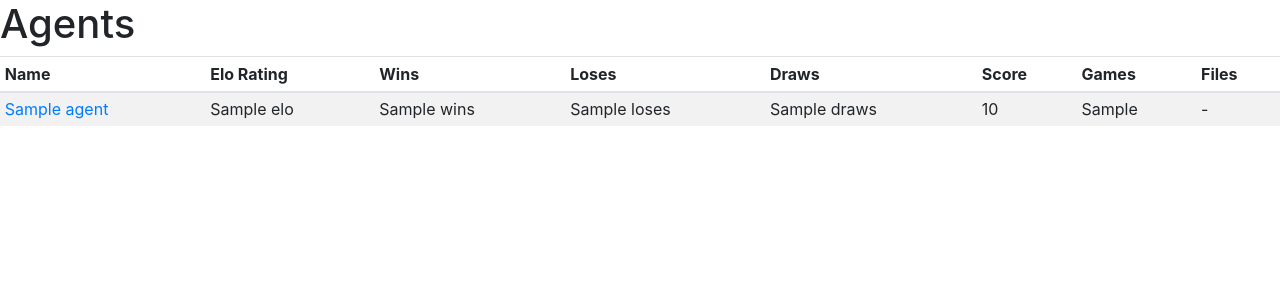
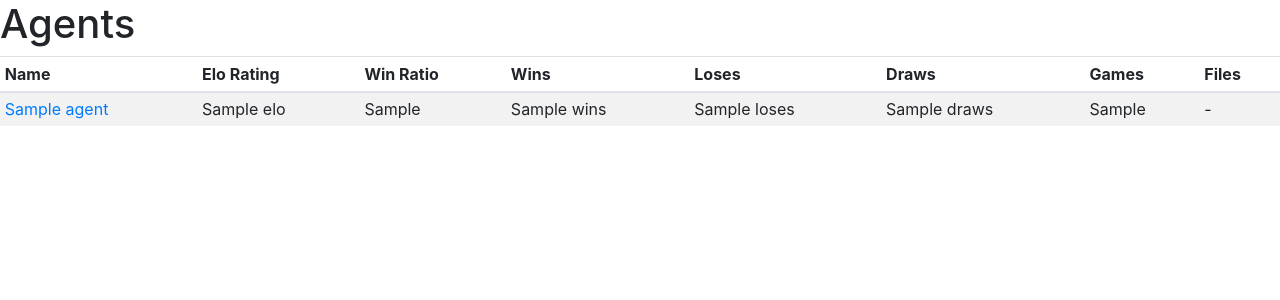
Before and after one commit to h3nnn4n/colosseum_website, a Django app: template app/templates/agents/index.html in a window 1280 px wide. Shown: the part 56-356 px from the top of the page. Run offline with Django 3.2, Linux system fonts and the light colour scheme; the template is opened without the code that fills it: most values are stand-ins (such as "Sample title", 1, 10 or a date in 2020); some libraries are stand-ins or nearby versions.

Commit message:
Show winratio

```diff
--- a/app/models.py
+++ b/app/models.py
@@ -29,6 +29,10 @@ class Agent(BaseModel):
 
     class Meta:
         indexes = [models.Index(fields=["name"]), models.Index(fields=["owner"])]
+
+    @property
+    def win_ratio(self):
+        return self.wins / self.games_played
 
     @property
     def games_played(self):
--- a/app/templates/agents/index.html
+++ b/app/templates/agents/index.html
@@ -10,10 +10,10 @@
     <thead>
       <th scope="col"> Name </th>
       <th scope="col"> Elo Rating </th>
+      <th scope="col"> Win Ratio </th>
       <th scope="col"> Wins </th>
       <th scope="col"> Loses </th>
       <th scope="col"> Draws </th>
-      <th scope="col"> Score </th>
       <th scope="col"> Games </th>
       <th scope="col"> Files </th>
     </thead>
@@ -27,10 +27,10 @@
         </td>
 
         <td>{{ agent.elo }}</td>
+        <td>{{ agent.win_ratio }}</td>
         <td>{{ agent.wins }}</td>
         <td>{{ agent.loses }}</td>
         <td>{{ agent.draws }}</td>
-        <td>{{ agent.score }}</td>
         <td>{{ agent.games_played }}</td>
 
         <td>
```
